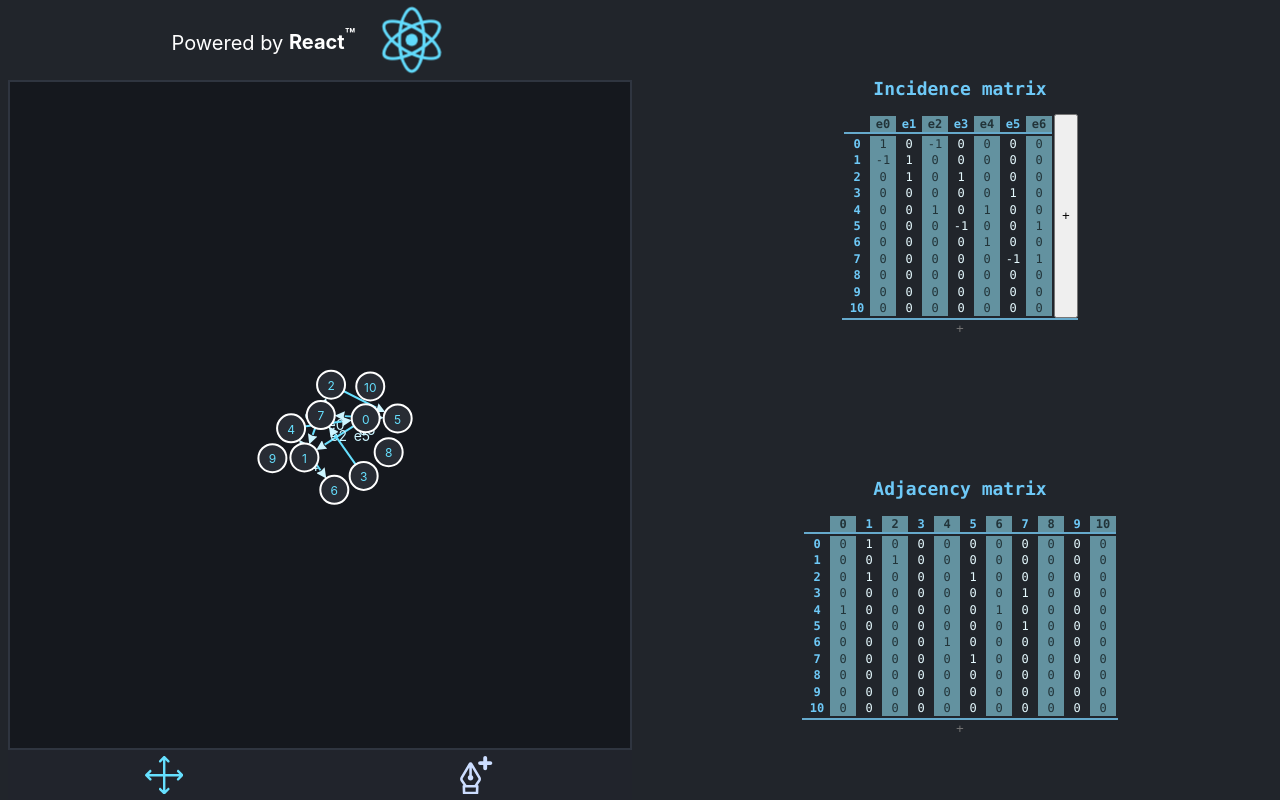
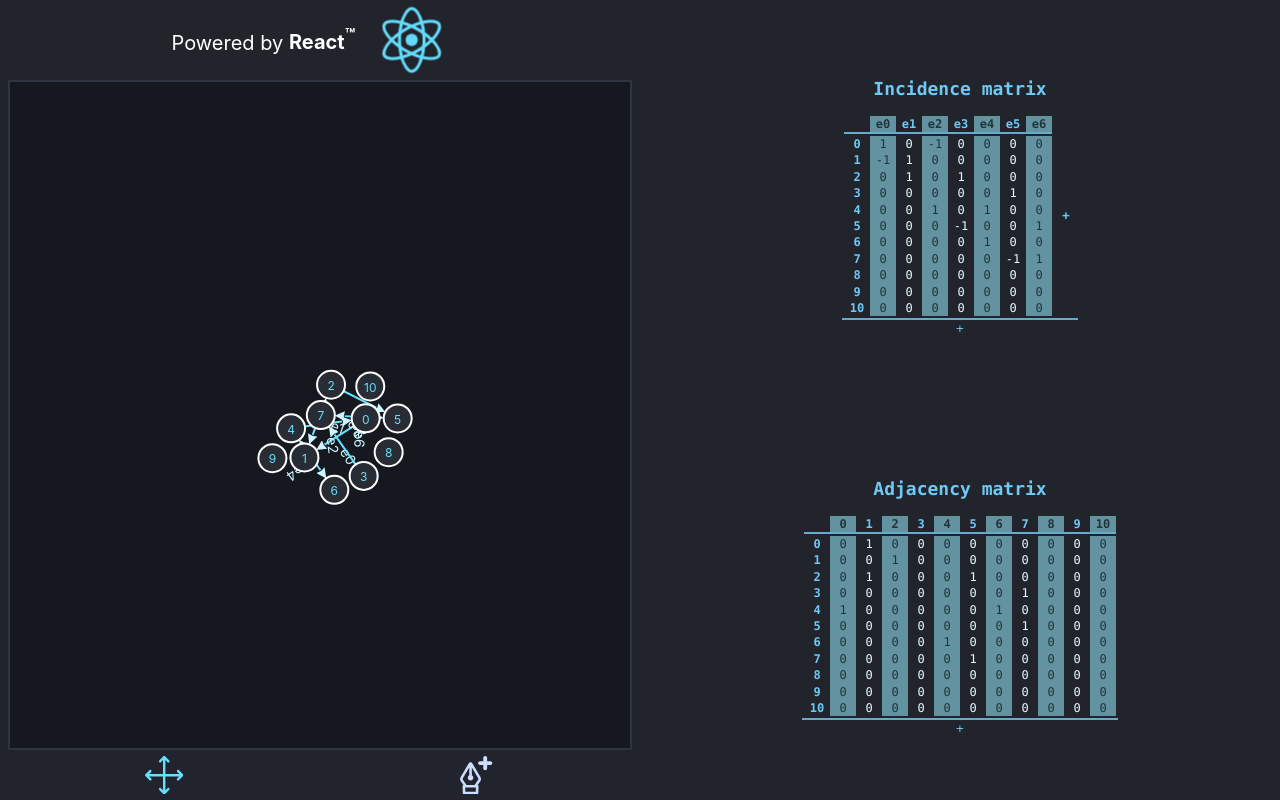
Before and after one commit to PlumpAlbert/sys_anal, a React (Create React App) app: page / in a window 1280 px wide. Built offline with nearby package versions, Linux system fonts and the light colour scheme; what typesafe-actions would draw is missing.

Commit message:
Updated matrix styling

```diff
--- a/src/components/Matrix/matrix.css
+++ b/src/components/Matrix/matrix.css
@@ -16,6 +16,12 @@
   border-top: 2px solid hsl(200, 50%, 60%);
   color: hsl(200, 90%, 70%);
 }
+.matrix-content input::placeholder {
+  color: hsl(200, 90%, 70%);
+}
+.matrix-content input:focus {
+  outline: none;
+}
 
 .matrix-wrapper {
   display: flex;
@@ -23,10 +29,16 @@
 }
 .matrix-wrapper td,
 .matrix-wrapper th,
-.matrix-wrapper input {
+.matrix-wrapper button {
   width: 2rem;
   min-height: 1.2rem;
   flex: 1;
+}
+.matrix-wrapper button {
+  background: transparent;
+  border: none;
+  font-weight: 700;
+  color: hsl(200, 90%, 70%);
 }
 
 .matrix-table {
--- a/src/controllers/Graph/index.tsx
+++ b/src/controllers/Graph/index.tsx
@@ -209,7 +209,7 @@ export class Graph extends React.Component<IProps, IState> {
 
     this.d3state.linkGroupSelection
       .selectAll<SVGTextElement, Link>("text")
-      .attr("x", d => {
+      .attr("transform", d => {
         let srcNode = d.source as GraphNode;
         let destNode = d.target as GraphNode;
         if (!destNode.x || !destNode.y || !srcNode.x || !srcNode.y) {
@@ -219,19 +219,12 @@ export class Graph extends React.Component<IProps, IState> {
         let angle =
           Math.atan2(destNode.y - srcNode.y, destNode.x - srcNode.x) +
           Math.PI / 2;
-        return (srcNode.x + destNode.x) / 2 + Math.cos(angle) * fontSize;
-      })
-      .attr("y", d => {
-        let srcNode = d.source as GraphNode;
-        let destNode = d.target as GraphNode;
-        if (!destNode.x || !destNode.y || !srcNode.x || !srcNode.y) {
-          console.error("src", srcNode, "dest", destNode);
-          return 0;
-        }
-        let angle =
-          Math.atan2(destNode.y - srcNode.y, destNode.x - srcNode.x) +
-          Math.PI / 2;
-        return (srcNode.y + destNode.y) / 2 + Math.sin(angle) * fontSize;
+        if (angle > Math.PI) angle -= Math.PI;
+        let x = (srcNode.x + destNode.x) / 2 + Math.cos(angle) * fontSize;
+        let y = (srcNode.y + destNode.y) / 2 + Math.sin(angle) * fontSize;
+
+        return `rotate(${(angle * 180) /
+          Math.PI} ${x} ${y}) translate(${x} ${y})`;
       })
       .attr("style", `font-size: ${fontSize}px`);
 
```
